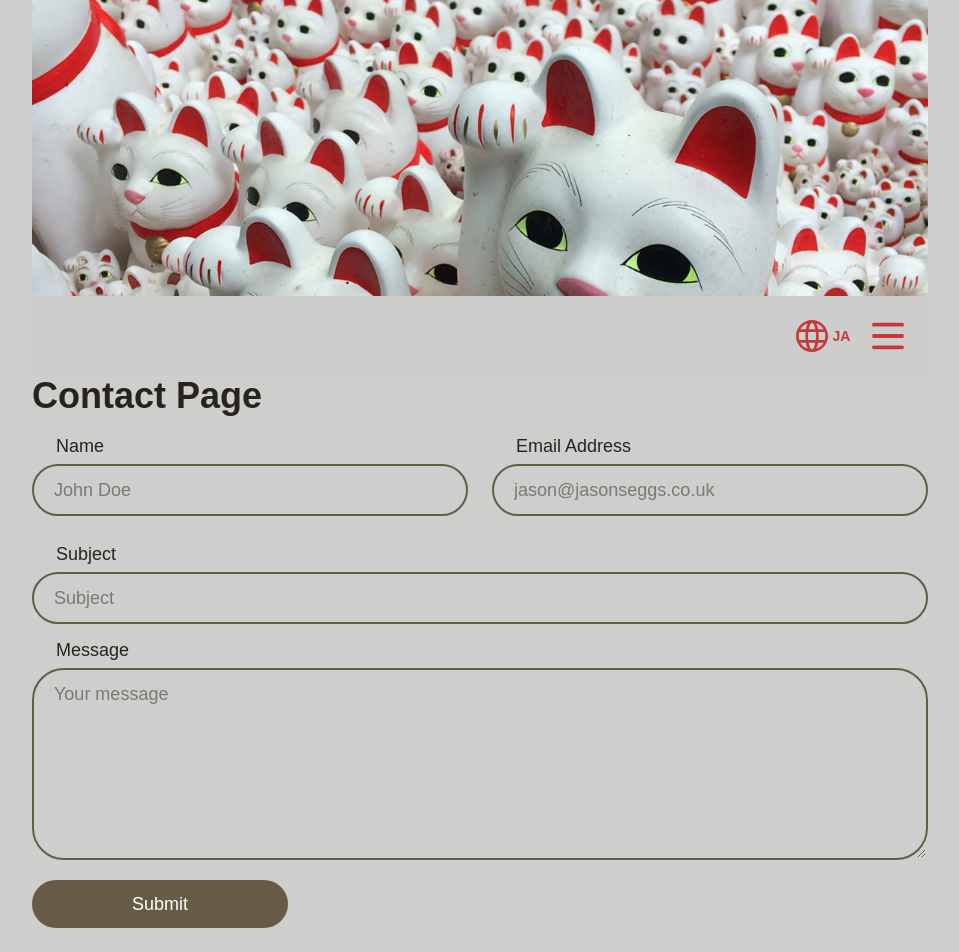
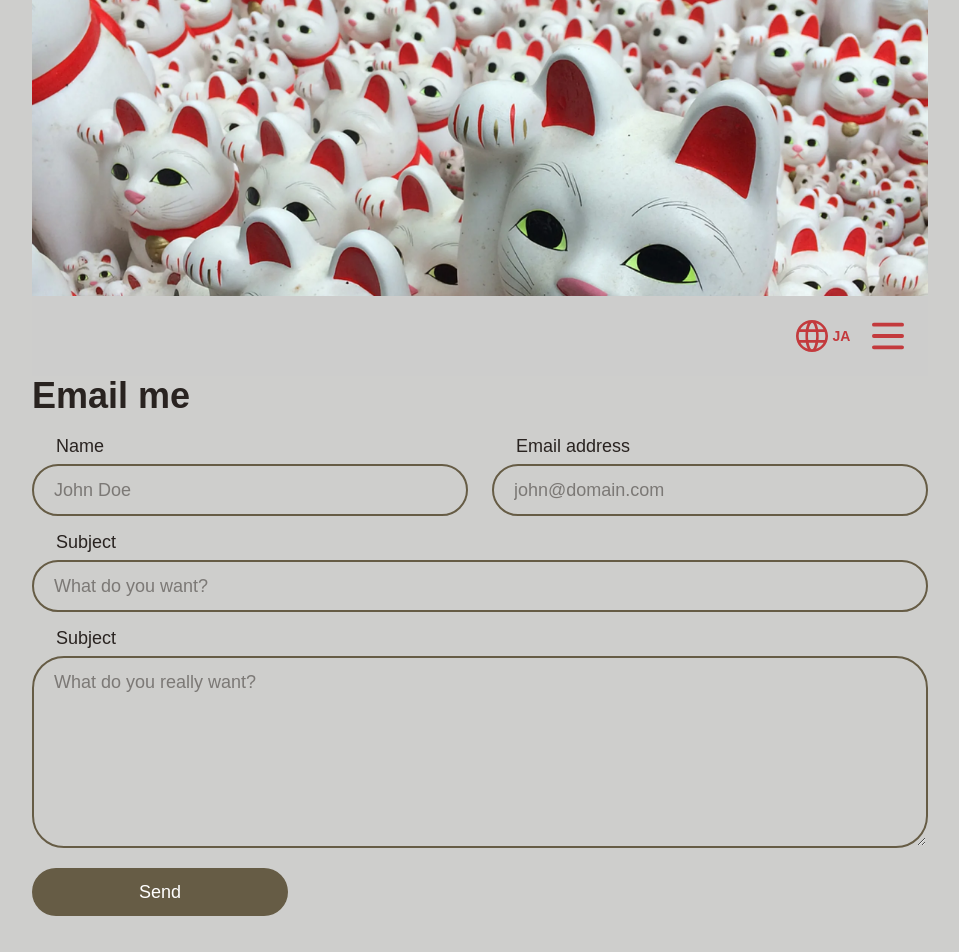
Before and after one commit to jedharwood/PortfolioSite, a Next.js app in the folder portfolio-site/: page /en/contact in a window 1280 px wide. Shown: the top 952 px of the page, without its empty margins (160-1119 px from the left). Built offline with nearby package versions, Linux system fonts and the light colour scheme.

Commit message:
Form updates with button spinner

```diff
--- a/portfolio-site/src/app/[locale]/contact/page.tsx
+++ b/portfolio-site/src/app/[locale]/contact/page.tsx
@@ -1,11 +1,14 @@
 import { FC } from 'react';
+import { useTranslations } from 'next-intl';
 import ContactForm from '../../components/contact-form/contact-form';
 
 const ContactPage: FC = () => {
+    const t = useTranslations('Contact');
+
     return (
         <div className='mb-4 space-y-4 px-4 text-lg lg:px-0'>
             <header>
-                <h1 className='text-4xl font-bold'>Contact Page</h1>
+                <h1 className='text-4xl font-bold'>{t('title')}</h1>
             </header>
             <ContactForm />
         </div>
--- a/portfolio-site/src/app/components/contact-form/contact-form.tsx
+++ b/portfolio-site/src/app/components/contact-form/contact-form.tsx
@@ -1,12 +1,13 @@
 'use client';
 import { ContactFormData, contactFormSchema } from './schema';
 import { zodResolver } from '@hookform/resolvers/zod';
-import {
-    useState,
-    JSX,
-} from 'react';
+import { useState, JSX } from 'react';
 import { useForm } from 'react-hook-form';
 import { contactFormSubmitHandler } from '@/actions';
+import { useTranslations } from 'next-intl';
+import Spinner from './spinner';
+
+// error styling
 
 const ContactForm = () => {
     const {
@@ -19,55 +20,54 @@ const ContactForm = () => {
         mode: 'onChange',
     });
     const [isSending, setIsSending] = useState(false);
+    const t = useTranslations('Contact');
 
     const onSubmit = async (data: ContactFormData) => {
+        console.log({ data });
         setIsSending(true);
         const res = await contactFormSubmitHandler(data);
-    console.log('clientSide', res.status)
+        console.log('clientSide', res);
         // maybe handle these two conditionally...
         setIsSending(false);
         reset();
         // display success message
     };
 
+    const focusClasses: string =
+        'focus:ring-3 focus:ring-[var(--accent)] focus:ring-offset-2 focus:ring-offset-[var(--background)]';
+
     const formInput = (
         inputId: 'name' | 'email' | 'subject' | 'message',
         inputType: 'text' | 'email' | 'text-area',
-        label: string,
-        placeholder: string,
     ): JSX.Element => {
-        // set min-h
         const inputBaseClasses: string =
             'bg-[var(--background)] py-2.5 px-5 w-full rounded-4xl border-2 border-[var(--accent)] outline-none text-lg';
         const inputHoverClasses: string =
             'hover:border-[var(--accent-hover)] hover:ring-3 hover:ring-offset-2 hover:ring-[var(--accent-hover)] hover:ring-offset-[var(--background)]';
-        const inputFocusClasses: string =
-            'focus:ring-3 focus:ring-[var(--accent)] focus:ring-offset-2 focus:ring-offset-[var(--background)]';
-        // reuse focus classes
+        const placeholder: string = t(`form.inputs.${inputId}.placeholder`);
 
         return (
-            <div>
+            <div className='mb-3'>
                 <label htmlFor={inputId} className='text-md mb-1 block pl-6'>
-                    {label}
-                    {/* // internationalize this... */}
+                    {t(`form.inputs.${inputId}.label`)}
                 </label>
-                {inputType === 'text-area' ? (<textarea
+                {inputType === 'text-area' ? (
+                    <textarea
                         rows={6}
                         id={inputId}
-                    className={`${inputBaseClasses} ${inputHoverClasses} ${inputFocusClasses}`}
-                    placeholder={placeholder} // internationalize this...
+                        className={`${inputBaseClasses} ${inputHoverClasses} ${focusClasses} min-h-13`}
+                        placeholder={placeholder}
                         {...register(inputId)}
-                />) : (
+                    />
+                ) : (
                     <input
                         type={inputType}
                         id={inputId}
-                    className={`${inputBaseClasses} ${inputHoverClasses} ${inputFocusClasses}`}
-                    placeholder={placeholder} // internationalize this...
+                        className={`${inputBaseClasses} ${inputHoverClasses} ${focusClasses}`}
+                        placeholder={placeholder}
                         {...register(inputId)}
-                    // required?
                     />
                 )}
-
                 {errors[inputId] && (
                     <span className='pl-6 text-sm'>
                         {errors[inputId].message}
@@ -77,35 +77,38 @@ const ContactForm = () => {
         );
     };
 
+    // Maybe I move this out...
     const submitButton = (): JSX.Element => {
-        const buttonBaseClasses: string = 'min-w-3xs rounded-4xl bg-[var(--accent)] px-5 py-2.5 text-center text-white sm:w-auto outline-none';
+        const buttonBaseClasses: string =
+            'min-w-3xs rounded-4xl bg-[var(--accent)] px-5 py-2.5 text-center text-white sm:w-auto outline-none';
         const buttonHoverClasses: string = 'hover:bg-[var(--accent-hover)]';
-        const buttonFocusClasses: string = 'focus:ring-3 focus:ring-[var(--accent)] focus:ring-offset-2 focus:ring-offset-[var(--background)]';
-        return (<button
+
+        return (
+            <button
                 type='submit'
-                // work on button classes
-                // disabled state
-                // loading state
                 disabled={isSending}
-                className={`${buttonBaseClasses} ${buttonHoverClasses} ${buttonFocusClasses}`}
+                className={`${buttonBaseClasses} ${buttonHoverClasses} ${focusClasses}`}
             >
-                {isSending ? 'Sending...' : 'Submit'}
-            </button>)
+                {isSending ? (
+                    <div className='flex items-center justify-center gap-x-2'>
+                        <span>{t('form.buttons.sending')}</span>
+                        <Spinner />
+                    </div>
+                ) : (
+                    t('form.buttons.send')
+                )}
+            </button>
+        );
     };
 
     return (
-        <form className='space-y-3' onSubmit={handleSubmit(onSubmit)}>
-            <div className='grid gap-x-6 md:grid-cols-2 space-y-3'>
-                {formInput('name', 'text', 'Name', 'John Doe')}
-                {formInput(
-                    'email',
-                    'email',
-                    'Email Address',
-                    'jason@jasonseggs.co.uk',
-                )}
+        <form onSubmit={handleSubmit(onSubmit)}>
+            <div className='grid gap-x-6 md:grid-cols-2'>
+                {formInput('name', 'text')}
+                {formInput('email', 'email')}
             </div>
-            {formInput('subject', 'text', 'Subject', 'Subject')}
-            {formInput('message', 'text-area', 'Message', 'Your message')}
+            {formInput('subject', 'text')}
+            {formInput('message', 'text-area')}
             {submitButton()}
         </form>
     );
--- /dev/null
+++ b/portfolio-site/src/app/components/contact-form/spinner.tsx
@@ -0,0 +1,10 @@
+import { JSX } from 'react';
+
+const Spinner = (): JSX.Element => (
+    <div
+        className='text-surface inline-block h-5 w-5 animate-spin rounded-full border-3 border-solid border-current border-e-transparent align-[-0.125em] motion-reduce:animate-[spin_1.5s_linear_infinite]'
+        role='status'
+    />
+);
+
+export default Spinner;
--- a/portfolio-site/src/app/components/svg-button.tsx
+++ b/portfolio-site/src/app/components/svg-button.tsx
@@ -28,7 +28,9 @@ const upChevronSvg: JSX.Element = (
         <path
             strokeLinecap='round'
             strokeLinejoin='round'
-            d='M6 15L12 9L18 15' stroke='currentColor' strokeWidth='2'
+            d='M6 15L12 9L18 15'
+            stroke='currentColor'
+            strokeWidth='2'
         />
     </svg>
 );
--- a/portfolio-site/src/i18n/messages/en.json
+++ b/portfolio-site/src/i18n/messages/en.json
@@ -107,5 +107,32 @@
             "technologies": "C#, .Net core, Asp.Net.Mvc, MsSqlServer, React, Redux, jQuery, LESS",
             "imageAltText": "A screenshot of the Accurate website"
         }
+    },
+    "Contact": {
+        "title": "Email me",
+        "form": {
+            "inputs": {
+                "name": {
+                    "label": "Name",
+                    "placeholder": "John Doe"
+                },
+                "email": {
+                    "label": "Email address",
+                    "placeholder": "john@domain.com"
+                },
+                "subject": {
+                    "label": "Subject",
+                    "placeholder": "What do you want?"
+                },
+                "message": {
+                    "label": "Subject",
+                    "placeholder": "What do you really want?"
+                }
+            },
+            "buttons": {
+                "send": "Send",
+                "sending": "Sending..."
+            }
+        }
     }
 }
--- a/portfolio-site/src/i18n/messages/ja.json
+++ b/portfolio-site/src/i18n/messages/ja.json
@@ -107,5 +107,32 @@
             "technologies": "C#, .Net core, Asp.Net.Mvc, MsSqlServer, React, Redux, jQuery, LESS",
             "imageAltText": "A screenshot of the Accurate website"
         }
+    },
+    "Contact": {
+        "title": "Email me",
+        "form": {
+            "inputs": {
+                "name": {
+                    "label": "Name",
+                    "placeholder": "John Doe"
+                },
+                "email": {
+                    "label": "Email address",
+                    "placeholder": "john@domain.com"
+                },
+                "subject": {
+                    "label": "Subject",
+                    "placeholder": "What do you want?"
+                },
+                "message": {
+                    "label": "Subject",
+                    "placeholder": "What do you really want?"
+                }
+            },
+            "buttons": {
+                "send": "Send",
+                "sending": "Sending..."
+            }
+        }
     }
 }
```
Lines whose indentation alone changed are shown as unchanged.
